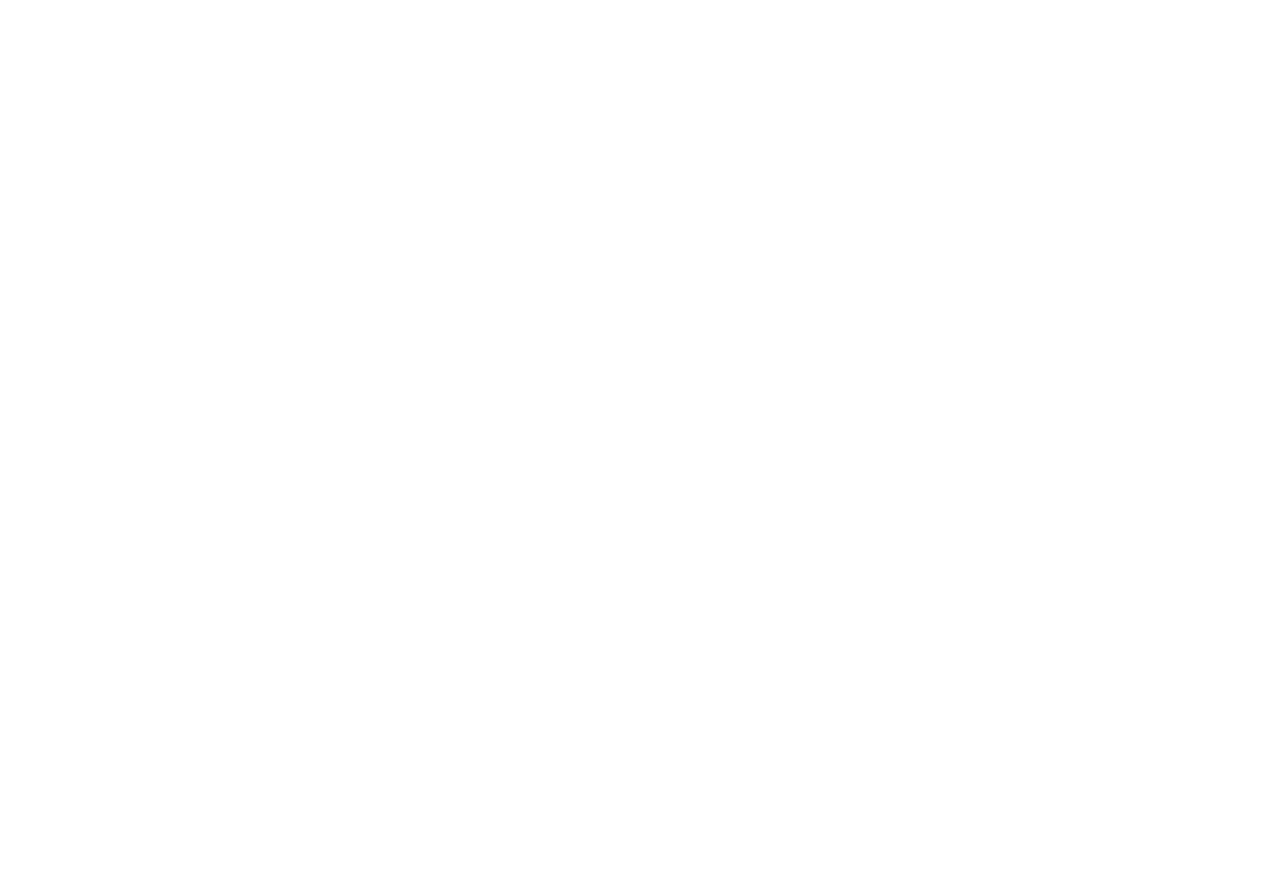
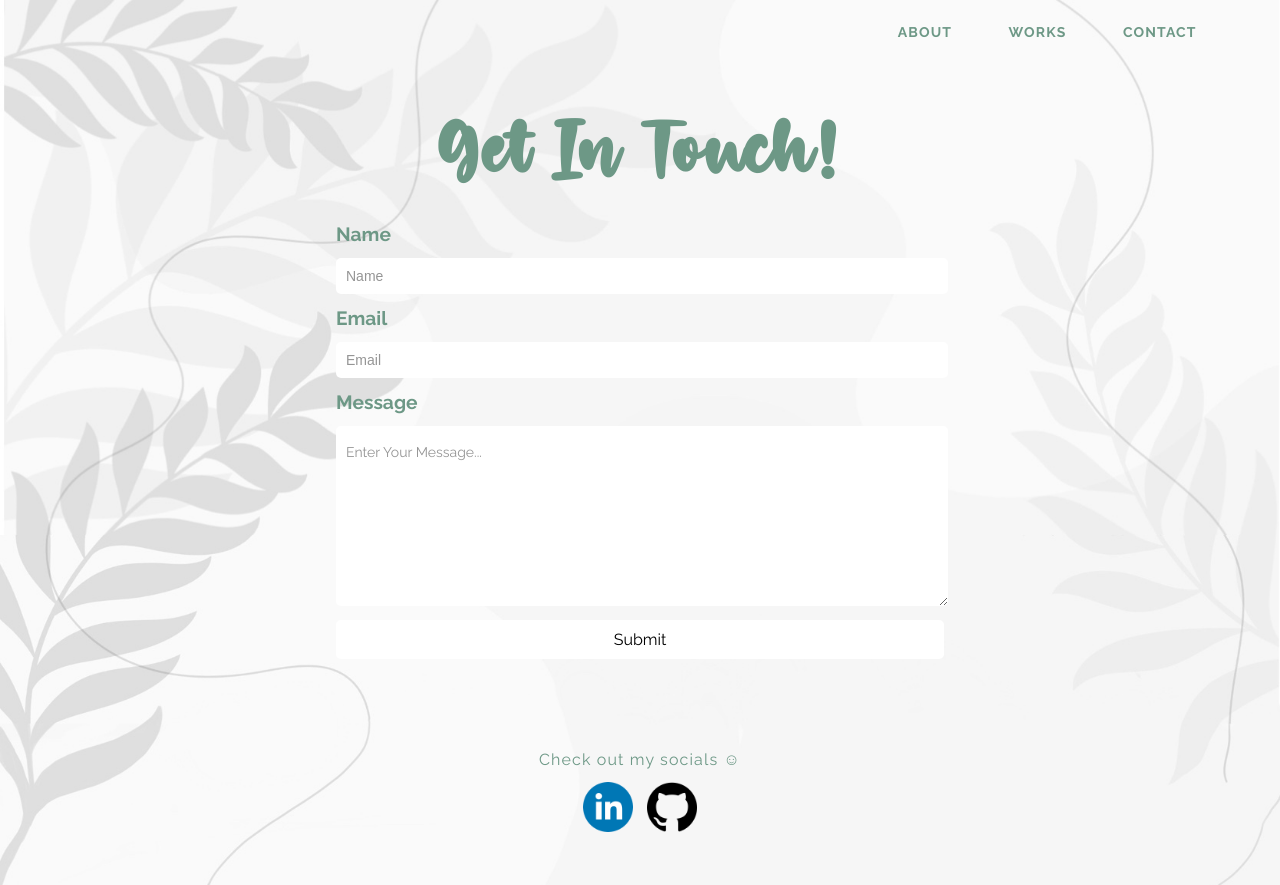
Before and after one commit to geoklinglaw/updated-css, a plain HTML site: page contact.html in a window 1280 px wide. Before the commit the page ends 800 px from the top, so only its background shows below. Drawn offline with Linux system fonts and the light colour scheme; files whose address does not match are found by name.

Commit message:
first commit

```diff
--- a/contact.html
+++ b/contact.html
@@ -0,0 +1,82 @@
+<!DOCTYPE html>
+<html lang="en">
+<head>
+    <meta charset="UTF-8">
+    <title>Document</title>
+    <link rel="stylesheet" href="css\style-contact.css">
+    <link rel="icon" href="favicon.ico">
+    <link rel="preconnect" href="https://fonts.googleapis.com"><link rel="preconnect" href="https://fonts.gstatic.com" crossorigin><link href="https://fonts.googleapis.com/css2?family=Montserrat:wght@500;700&family=Raleway:wght@400;700&family=Roboto&display=swap" rel="stylesheet">
+
+</head>
+
+<body>
+
+    <div class="navBar">
+        <h3>
+            <a href="index.html" class="a">About</a> &nbsp;&nbsp;&nbsp;&nbsp;
+            <a href="works.html" class="a">Works</a> &nbsp;&nbsp;&nbsp;&nbsp;
+            <a href="contact.html" class="a">Contact</a>
+        </h3>
+    </div>
+
+    <section class="contact" id="contact">
+        <h2 class ="header">Get In Touch!</h2>
+        <div class="contact-form-container">
+          <div class="contact-form">
+            <form action="https://formspree.io/f/xyylngw" method="POST">
+              <div class="form-control">
+                <label class = "label" for="name">Name</label>
+                <input
+                  type="text"
+                  id="name"
+                  name="sender-name"
+                  placeholder="Name"
+                  class="input-field"
+                  required
+                />
+              </div>
+              <div class="form-control">
+                <label class = "label" for="email">Email</label>
+                <input
+                  type="email"
+                  id="email"
+                  name="sender-email"
+                  placeholder="Email"
+                  class="input-field"
+                  required
+                />
+              </div>
+              <div class="form-control">
+                <label class = "label" for="message">Message</label>
+                <textarea
+                  id="message"
+                  cols="60"
+                  rows="10"
+                  placeholder="Enter Your Message..."
+                  name="message"
+                  class="input-field"
+                  required
+                ></textarea>
+              </div>
+              <input
+                type="submit"
+                value="Submit"
+                id="submit-btn"
+                class="submit-btn"
+              />
+            </form>
+          </div>
+        </div>
+      </section>
+
+      <footer>
+        <p class="copy footertext">Check out my socials ☺</p>
+        <p class="copy">
+          <a href="https://www.linkedin.com/in/lawgeokling/" target="_blank"><img src="image/linkedin-flat.png" class = "footericon"  alt="LinkedIn"></a>
+          <a href="https://github.com/geoklinglaw" target="_blank"><img src="image/GitHub-Mark.png" class = "footericon" alt="github"></a>
+
+        </p>
+      </footer>
+
+</body>
+</html>
--- /dev/null
+++ b/css/style-contact.css
@@ -0,0 +1,134 @@
+body {
+    background-image: url("../image/new1.jpg");
+    background-color: #F7F7F7;
+    background-size: 100%;
+    background-repeat: repeat-x;
+    font-family: raleway;
+}
+
+.navBar {
+    margin: 5px;
+    top: 0;
+    text-indent: 70%;
+    word-spacing: 1.3mm;
+    width: 100%
+}
+
+@font-face {
+  font-family: 'dimetoneregular';
+  src: url('../font/dim/dimetone_400-webfont.woff') format('woff'),
+       url('../font/dim/dimetone_400-webfont.woff2') format('woff2');
+  font-weight: normal;
+  font-style: normal;
+}
+
+a {
+    color: #6D9886;
+    font-size: 14px;
+    text-decoration: none;
+    font-family: raleway, serif;
+    text-transform: uppercase;
+    letter-spacing: 0.3mm;
+    font-weight: 700;
+
+}
+.header {
+    color: #6D9886;
+    word-spacing: 1mm;
+    font-size: 5rem;
+    letter-spacing: 0.4mm;
+    font-family: 'dimetoneregular';
+}
+
+a:hover {
+    color: #393E46;
+  }
+
+.contact {
+    margin-top: 1rem;
+  }
+
+  .contact h2 {
+    text-align: center;
+    margin-bottom: var(--bottom-margin-2);
+  }
+
+  .contact-form-container {
+    max-width: 38rem;
+    margin: 0 auto;
+    padding: 0.800rem;
+    border-radius: 5px;
+    box-shadow: 0 3px 10px var(--secondary-shadow);
+  }
+
+  .contact-form-container label {
+    line-height: 2.5em;
+    line-spacing: 0.5em;
+    font-weight: bold;
+    color: #6D9886;
+    font-family: raleway, serif;
+    font-size: 1.2rem;
+  }
+
+  .contact-form-container textarea {
+    min-height: 6.25rem;
+    font-size: 14px;
+    font-family: raleway, serif;
+  }
+
+  .contact-form-container .input-field {
+    width: 100%;
+    padding-top: 10px;
+    padding-bottom: 10px;
+    border-radius: 5px;
+    border: none;
+    border: 2px outset var(--primary-color);
+    font-size: 0.875rem;
+    outline: none;
+  }
+
+  .input-field::placeholder {
+    padding: 0.5rem;
+    color: #959595
+  }
+
+  footer {
+    background-color: var(--bg-color);
+    padding: 1.25rem;
+    text-align: center;
+    margin: 2rem 0 0;
+  }
+  .submit-btn {
+    width: 100%;
+    padding: 10px;
+    margin: 10px 0;
+    background-color: #fff;
+    border: 2px solid var(--primary-color);
+    border-radius: 5px;
+    font-size: 1rem;
+    font-weight: var(--bold-font);
+    transition: var(--transition);
+    font-family: raleway, serif;
+  }
+
+  .submit-btn:hover {
+    background-color: var(--primary-color);
+    border: 2px solid var(--primary-color);
+    cursor: pointer;
+  }
+
+.footertext {
+    color: #6D9886;
+    font-size: 1rem;
+    text-align: center;
+    letter-spacing: 0.3mm;
+    font-weight: 500;
+    font-family: raleway;
+    margin-bottom: -8px;
+}
+
+.footericon {
+  width: 50px;
+  height: 50px;
+  margin: 5px;
+}
--- a/css/style-works.css
+++ b/css/style-works.css
@@ -1,33 +1,31 @@
-
-
 body {
-    text-align: center;
-    color: #6D9886;
-    word-spacing: 0.5mm;
-    font-size: 4rem;
-    font-family: 'dimetoneregular';
-    letter-spacing: 0.4mm;
-
-
-    background-image: url("../image/backgroundpic.jpg");
+    background-image: url("../image/new1.jpg");
     background-color: #F7F7F7;
     background-size: 100%;
     background-repeat: repeat-x;
+    font-family: raleway;
+}
+
+html {
+    scroll-behavior: smooth;
 }
 
 @font-face {
-    font-family: 'dimetoneregular';
-    src: url('../font/dim/dimetone_400-webfont.woff') format('woff'),
-         url('../font/dim/dimetone_400-webfont.woff2') format('woff2');
-    font-weight: normal;
-    font-style: normal;
-
+  font-family: 'dimetoneregular';
+  src: url('../font/dim/dimetone_400-webfont.woff') format('woff'),
+       url('../font/dim/dimetone_400-webfont.woff2') format('woff2');
+  font-weight: normal;
+  font-style: normal;
 }
 
-h3 {
-    font-size: 1.17em;
-    font-weight: bold;
+.navBar {
+    margin: 5px;
+    top: 0;
+    text-indent: 70%;
+    word-spacing: 1.3mm;
+    width: 100%
 }
+
 
 a {
     color: #6D9886;
@@ -37,16 +35,49 @@ a {
     text-transform: uppercase;
     letter-spacing: 0.3mm;
     font-weight: 700;
-    margin-top: 0px;
 
 }
 
 a:hover {
     color: #393E46;
+  }
+
+.subh1 {
+    text-align: center;
+    margin-top: -3rem;
+    color: #6D9886;
 }
 
-.navBar {
-    word-spacing: 1.3mm;
-    margin-top: 0px;
+.text {
+    color: #6D9886;
+    font-size: 5rem;
+    text-align: center;
+    letter-spacing: 0.3mm;
+    font-weight: 500;
+    font-family: dimetoneregular;
+    margin-top: 6cm;
+}
 
+footer {
+    background-color: var(--bg-color);
+    padding: 1.25rem;
+    text-align: center;
+    margin: 2rem 0 0;
+  }
+
+
+.footertext {
+    color: #6D9886;
+    font-size: 1rem;
+    text-align: center;
+    letter-spacing: 0.3mm;
+    font-weight: 500;
+    font-family: raleway;
+    margin-top: 15rem;
 }
+
+.footericon {
+    width: 50px;
+    height: 50px;
+    margin: 5px;
+  }
--- a/css/style.css
+++ b/css/style.css
@@ -1,11 +1,15 @@
 
 
 body {
-    background-image: url("../image/backgroundpic.jpg");
+    background-image: url("../image/new.jpg");
     background-color: #F7F7F7;
     background-size: 100%;
     background-repeat: repeat-x;
     font-family: raleway;
+}
+
+html {
+  scroll-behavior: smooth;
 }
 
 .subh1 {
@@ -71,7 +75,6 @@ body {
 
 .navBar {
     margin: 5px;
-    position: fixed;
     top: 0;
     text-indent: 70%;
     word-spacing: 1.3mm;
@@ -109,3 +112,70 @@ a:hover {
     table-layout: auto;
 
 }
+
+.aboutme-desc {
+    margin-top: 10px;
+    margin-left: auto;
+    margin-right: auto;
+    width: 50%;
+    text-align: center;
+    color: #6D9886;
+    font-size: 1.3rem;
+    letter-spacing: 0.3mm;
+    font-weight: 500;
+    font-family: raleway;
+    table-layout: auto;
+    line-height: 1.5 ;
+}
+
+.skills {
+    max-width: 58rem;
+    margin: auto;
+    text-align: center;
+    margin-top: 2.5rem;
+  }
+
+  .skill-header {
+    margin-bottom: 1rem;
+  }
+
+  .skills-wrapper img {
+    padding: 1rem;
+  }
+
+  .icon {
+    width: 8.8rem;
+    height: 8.5rem;
+  }
+
+  .icon-card {
+    background-color: #fff;
+    border-radius: 11px;
+    box-shadow: 0 3px 10px var(--secondary-shadow);
+    padding: 10px;
+    margin: 5px;
+  }
+
+  footer {
+    background-color: var(--bg-color);
+    padding: 1.25rem;
+    text-align: center;
+    margin: 2rem 0 0;
+  }
+
+
+.footertext {
+    color: #6D9886;
+    font-size: 1rem;
+    text-align: center;
+    letter-spacing: 0.3mm;
+    font-weight: 500;
+    font-family: raleway;
+    margin-bottom: -8px;
+}
+
+.footericon {
+    width: 50px;
+    height: 50px;
+    margin: 5px;
+  }
```
Also changed, not shown: index.html (+76 -72 lines), works.html (+10 -2 lines), image/1532556.png (added), image/67-678384_transparent-javascript-icon-png-png-download.png (added), image/GitHub-Mark.png (added), image/React-icon.svg.png (added), image/adobe.png (added), image/download.png (added), image/icon css 3.jpg (added), image/images.png (added), image/js.jpeg (added), image/linkedin-flat.png (added), image/new.jpg (added), image/new1.jpg (added), 1 other file.
